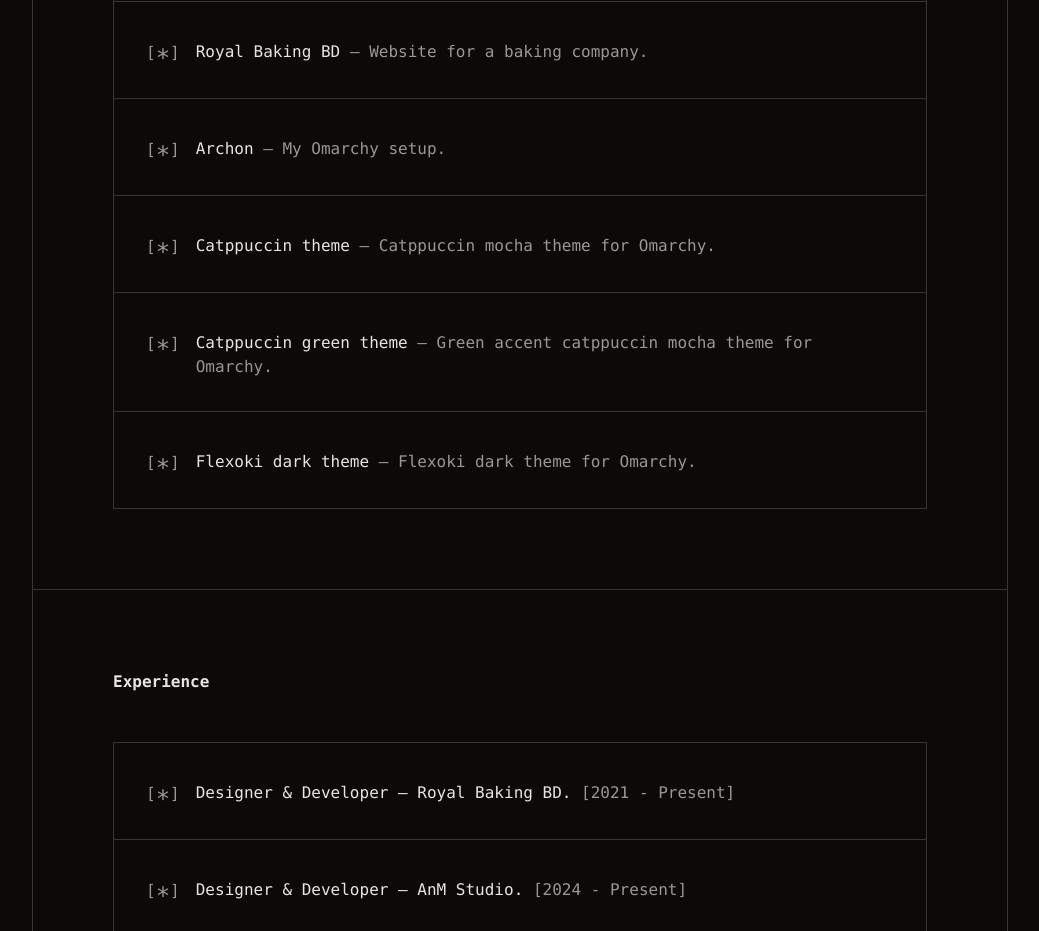
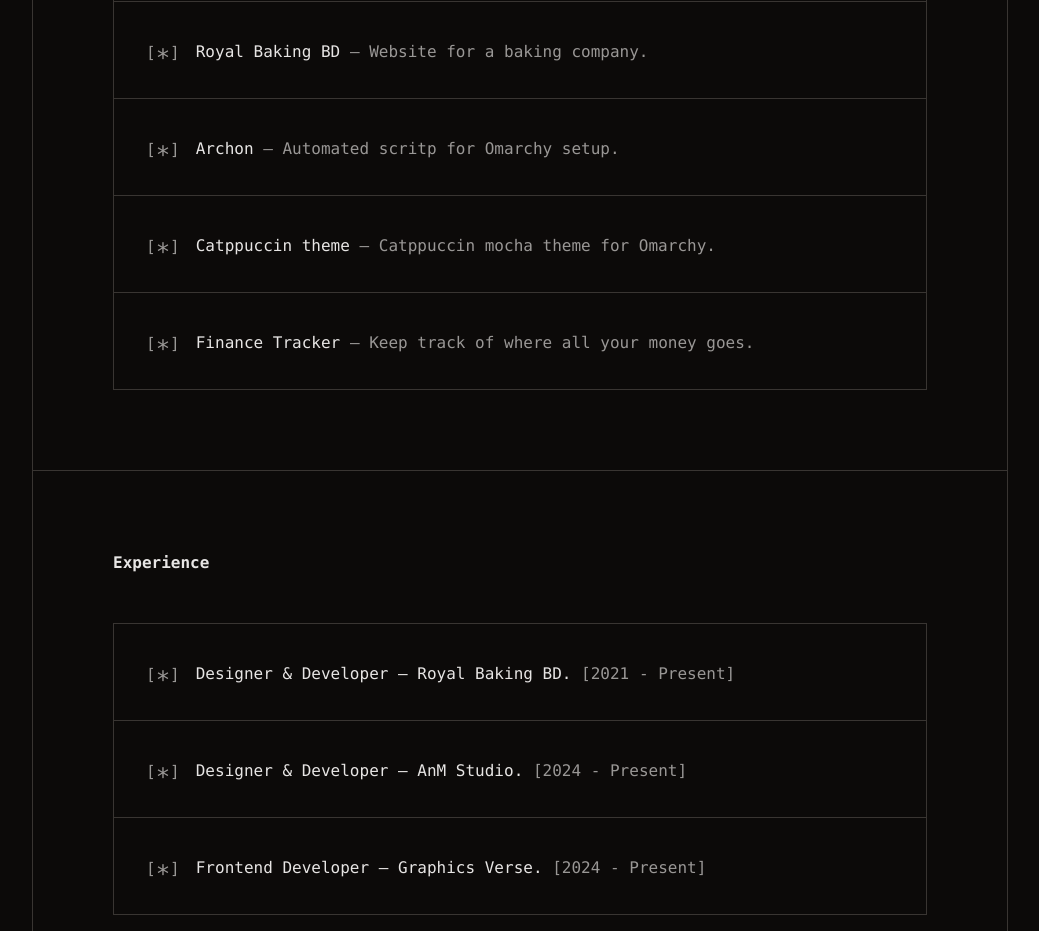
Before and after one commit to ESHAYAT102/portfolio, a React (Vite) app: page / in a window 1280 px wide. Shown: the part 1860-2791 px from the top of the page, without its empty margins (120-1159 px from the left). Built offline with nearby package versions, Linux system fonts and the light colour scheme.

Commit message:
projects updated

```diff
--- a/src/sections/Projects.tsx
+++ b/src/sections/Projects.tsx
@@ -12,7 +12,7 @@
     },
     {
       name: "Archon",
-      description: "My Omarchy setup.",
+      description: "Automated scritp for Omarchy setup.",
       link: "https://archon.eshayat.com",
     },
     {
@@ -21,16 +21,11 @@
       link: "https://github.com/ESHAYAT102/omarchy-catppuccin-mauve-theme",
     },
     {
-      name: "Catppuccin green theme",
-      description: "Green accent catppuccin mocha theme for Omarchy.",
-      link: "https://github.com/ESHAYAT102/omarchy-catppuccin-green-theme",
+      name: "Finance Tracker",
+      description: "Keep track of where all your money goes.",
+      link: "https://github.com/ESHAYAT102/finance-tracker",
     },
-    {
-      name: "Flexoki dark theme",
-      description: "Flexoki dark theme for Omarchy.",
-      link: "https://github.com/ESHAYAT102/omarchy-flexoki-theme",
-    },
-  ];
+ ];
 
   return (
     <div>
```
